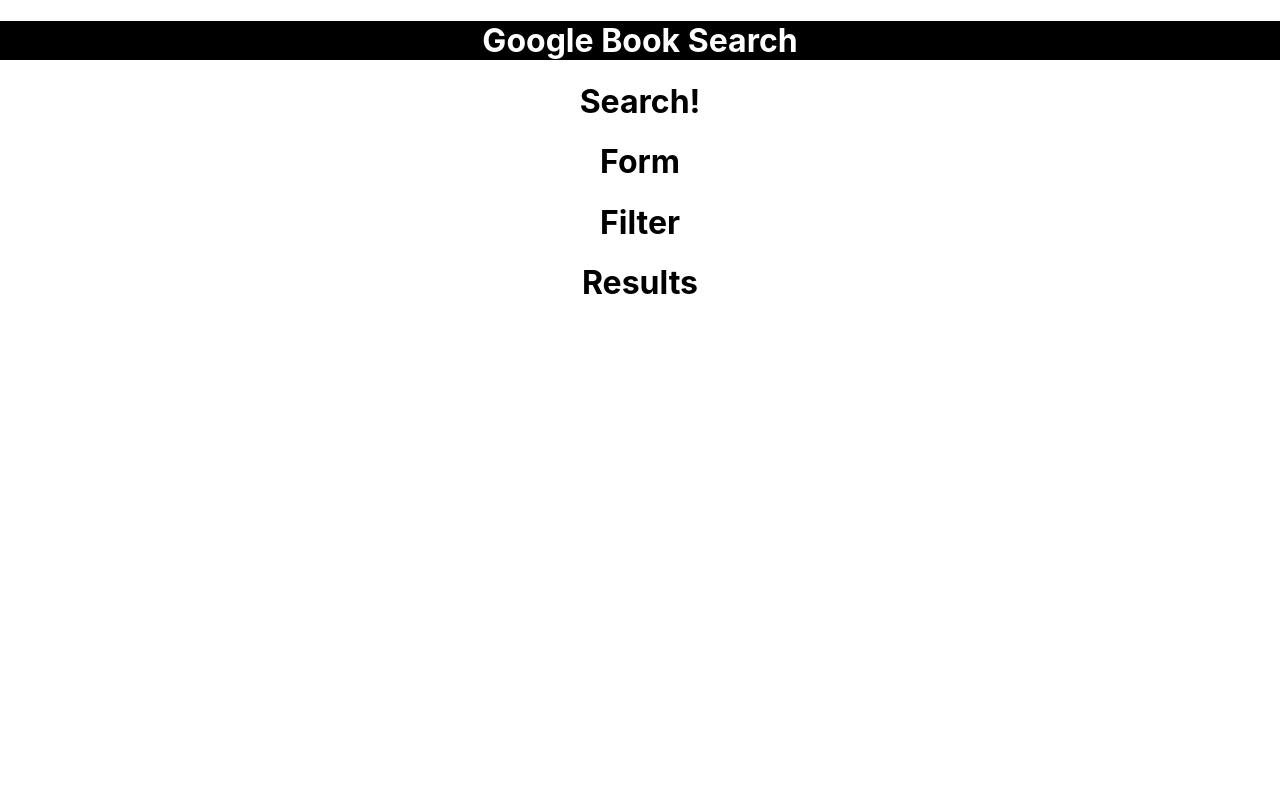
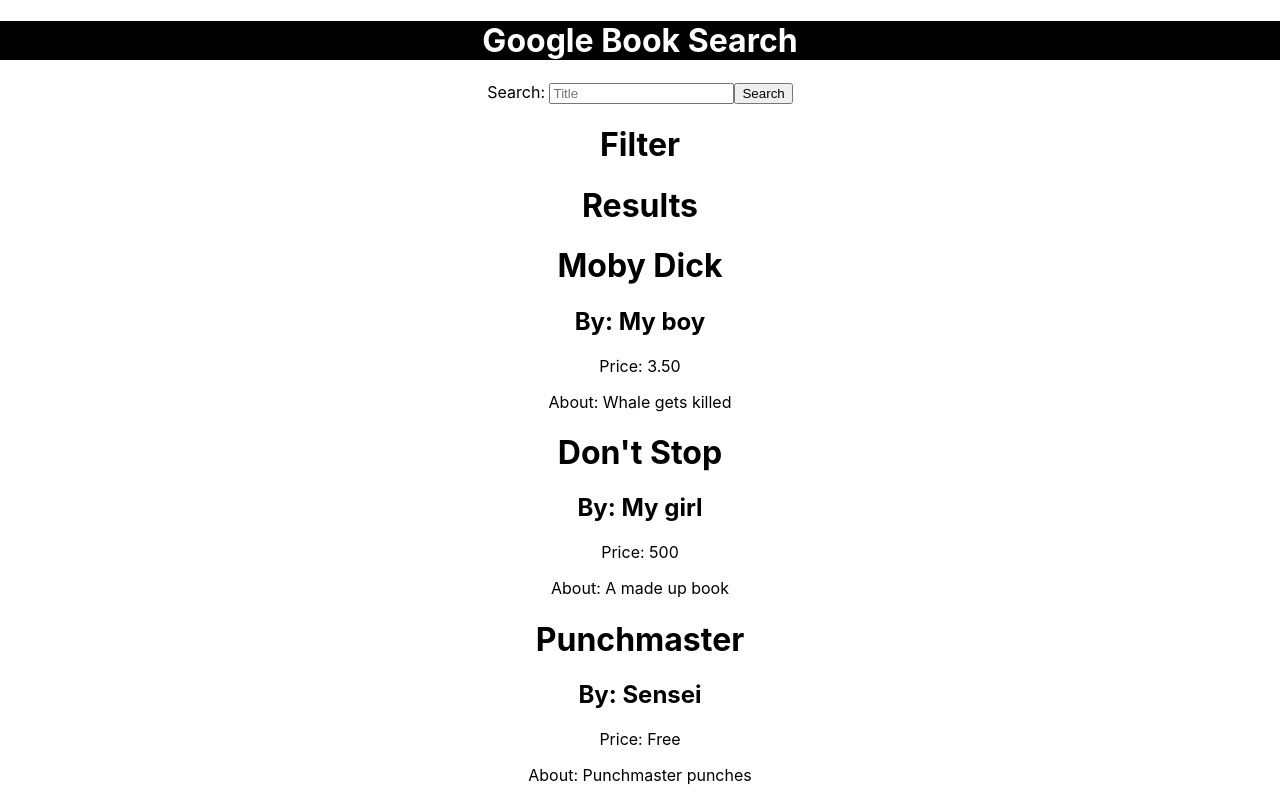
Before and after one commit to ShannStewart/bookapi, a React (Create React App) app: page / in a window 1280 px wide. Shown: the top 800 px of the page. Built offline with nearby package versions, Linux system fonts and the light colour scheme.

Commit message:
have fetch almost done

```diff
--- a/src/App.js
+++ b/src/App.js
@@ -4,12 +4,58 @@
 import Result from './results'
 
 class App extends Component {
+
+  state = {
+    search: null,
+    searchTerm: null
+  }
+
+  handleFetch = (fetchTerm) => {
+    console.log('handleFetch ran: ' + fetchTerm);
+    fetch(fetchTerm)
+    .then(response => response.json())
+    .then(responseJSON => {
+      console.log(responseJSON);
+      console.log(responseJSON.items[0].volumeInfo.title);
+      console.log(responseJSON.items[0].volumeInfo.authors[0]);
+      console.log(responseJSON.items[0].saleInfo.listPrice.amount);
+      console.log(responseJSON.items[0].saleInfo.listPrice.currencyCode);
+      console.log(responseJSON.items[0].searchInfo.textSnippet);
+    })
+    //.catch(console.log('There has been a search error'));
+  }
+
+
+  handleSearch = (bookTitle) => {
+
+    console.log('handleSearch ran');
+
+    const termSearch = "https://www.googleapis.com/books/v1/volumes?q=" + bookTitle + "+inauthor&key=AIzaSyAb3LAdKu4-W2SQLrj3oEOH-QKDdsof0es"
+
+    this.setState({
+      search: bookTitle,
+      searchTerm: termSearch
+    });
+
+    this.handleFetch(termSearch);
+
+  }
+
+
   render(){
+
+    const tempList = [
+      {name: "Moby Dick", author: "My boy", price: "3.50", summery: "Whale gets killed"},
+      {name: "Don't Stop", author: "My girl", price: "500", summery: "A made up book"},
+      {name: "Punchmaster", author: "Sensei", price: "Free", summery: "Punchmaster punches"},
+      {name: "da Jetts", author: "Z the Man", price: "2 whole dollars", summery: "Something happens, probably"}
+  ];
+
     return (
       <div className="App">
-       <h1 class="title" >Google Book Search</h1>
-       <Search/>
-       <Result/>
+       <h1 className="title" >Google Book Search</h1>
+       <Search onSearch={this.handleSearch}/>
+       <Result books={tempList}/>
       </div>
     );
   }
--- /dev/null
+++ b/src/book.js
@@ -0,0 +1,22 @@
+import React, { Component } from 'react';
+
+class Book extends Component {
+    render(){
+
+        const name = this.props.name;
+        const author = this.props.author;
+        const price = this.props.price;
+        const summery = this.props.summery;
+
+        return(
+            <div>
+                <h1>{name}</h1>
+                <h2>By: {author}</h2>
+                <p>Price: {price}</p>
+                <p>About: {summery}</p>
+            </div>
+        )
+    }
+}
+
+export default Book;
--- a/src/form.js
+++ b/src/form.js
@@ -1,9 +1,30 @@
 import React, { Component } from 'react';
 
 class Form extends Component {
+
+    constructor(props){
+        super(props)
+
+        this.handleSubmit = this.handleSubmit.bind(this)
+    }
+
+    handleSubmit = (e) => {
+        e.preventDefault();
+        //console.log('handleSubmit ran');
+        //console.log('looking for: ' + e.target.bookSearch.value);
+        this.props.onSearch(e.target.bookSearch.value);
+    }
+
     render(){
         return(
-            <h1>Form</h1>
+            <div>
+                <form onSubmit={this.handleSubmit}>
+                    <label>Search: </label>
+                    <input type='text' placeholder='Title' name='bookSearch'/>
+                    <button type='submit'>Search</button>
+                </form>
+            </div>
+
         )
     }
 }
--- a/src/results.js
+++ b/src/results.js
@@ -1,9 +1,25 @@
 import React, { Component } from 'react';
+import Book from './book'
 
 class Result extends Component {
+
     render(){
+
+        const books = this.props.books.map((item, idx) =>
+            <Book
+                key={idx}
+                name={item.name}
+                author={item.author}
+                price={item.price}
+                summery={item.summery}
+            />);
+
         return(
-            <h1>Results</h1>
+            <div>
+                <h1>Results</h1>
+                {books}
+            </div>
+
         )
     }
 }
--- a/src/search.js
+++ b/src/search.js
@@ -3,11 +3,11 @@
 import Filter from './filter'
 
 class Search extends Component {
+
     render(){
         return(
             <div>
-                <h1>Search!</h1>
-                <Form/>
+                <Form onSearch={this.props.onSearch}/>
                 <Filter/>
             </div>
         )
```
Also changed, not shown: src/temp.js (added, +13 -0 lines).
